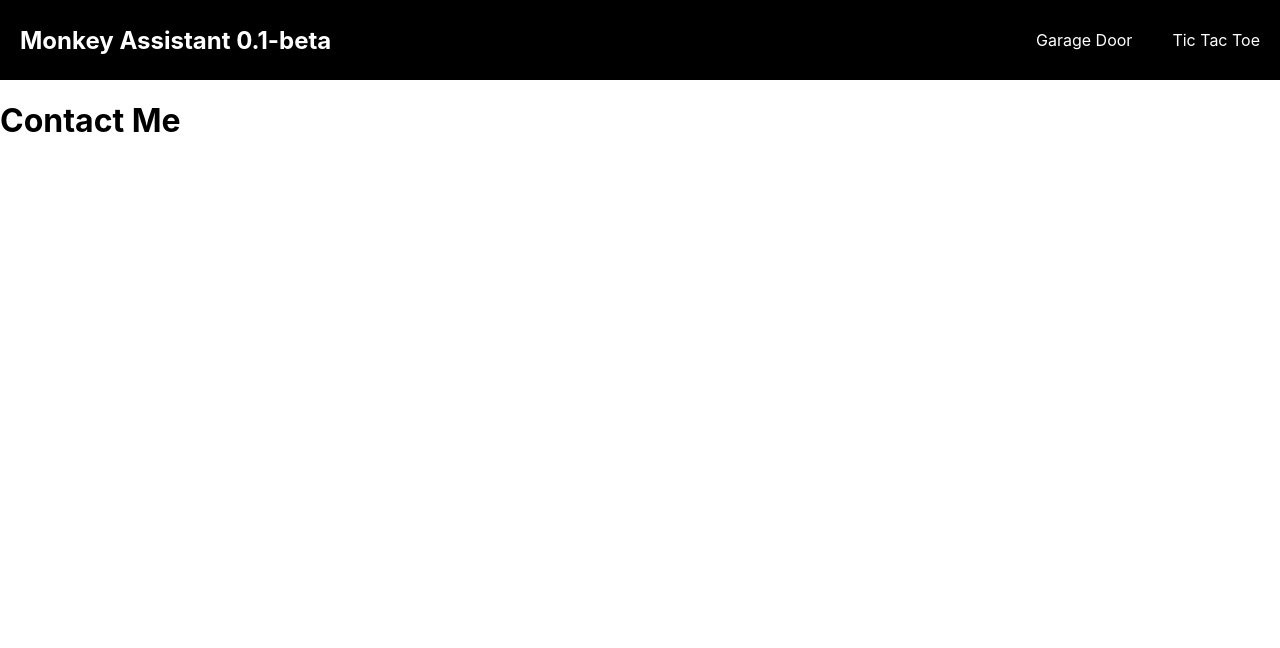
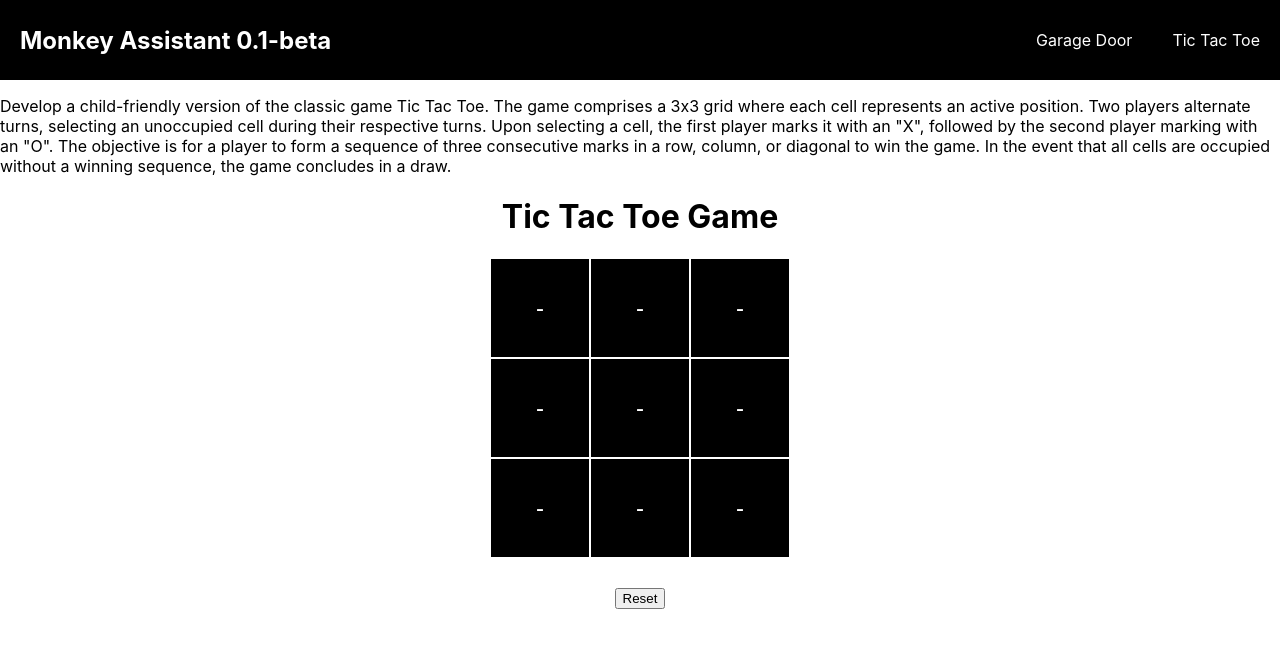
Before and after one commit to veniwotwot/monkey-questions, a React (Create React App) app in the folder my-app/: page /tictactoe in a window 1280 px wide. Shown: the top 648 px of the page. Built offline with nearby package versions, Linux system fonts and the light colour scheme.

Commit message:
feat: functioning game

```diff
--- /dev/null
+++ b/my-app/src/components/Tile.jsx
@@ -0,0 +1,12 @@
+export const Tile = ({ number, press }) => {
+
+    const backgroundColor = number === 0 ? 'black' : number === 1 ? 'blue' : 'green';
+
+    return (
+        <button onClick={press}
+            style={{ width: '100px', fontSize:"24px", height: '100px', backgroundColor: backgroundColor,
+            color: 'white', border:"1px solid white"}}>
+            {number === 1 ? 'X' : number === 2 ? 'O' : '-'}
+        </button>
+    );
+  };
--- a/my-app/src/components/index.js
+++ b/my-app/src/components/index.js
@@ -1,2 +1,3 @@
 export * from './Counter';
 export * from './Square';
+export * from './Tile';
--- a/my-app/src/pages/TicTacToe.js
+++ b/my-app/src/pages/TicTacToe.js
@@ -1,7 +1,75 @@
-import {useState} from 'react';
+import {useState, useEffect} from 'react';
+import { Tile } from '../components';
 
 const TicTacToe = () => {
-    return <h1>Contact Me</h1>;
+  const [boardState, setBoardState] = useState(new Array(9).fill(0));
+  const [playerTurn, setPlayerTurn] = useState(1);
+  const [winner, setWinner] = useState(0);
+
+  const makeMove = (pos) => {
+    if(boardState[pos] === 0 && winner === 0) {
+      const newBoard = [...boardState];
+      newBoard[pos] = playerTurn;
+      setPlayerTurn(playerTurn === 1 ? 2 : 1);
+      setBoardState(newBoard);
+    }
+  }
+
+  const reset = () => {
+    setBoardState(new Array(9).fill(0));
+    setPlayerTurn(1);
+    setWinner(0);
+  }
+
+  const checkWinner = () => {
+    const winningCombinations = [
+        [0, 1, 2], [3, 4, 5], [6, 7, 8],
+        [0, 3, 6], [1, 4, 7], [2, 5, 8],
+        [0, 4, 8], [2, 4, 6]
+    ];
+
+    for (const [a, b, c] of winningCombinations) {
+        if (boardState[a] !== 0 &&
+            boardState[a] === boardState[b] &&
+            boardState[a] === boardState[c]) {
+            setWinner(boardState[a]);
+            return;
+        }
+    }
+};
+
+  useEffect(() => {
+    checkWinner();
+}, [boardState]);
+
+  return (
+    <div>
+      <p>Develop a child-friendly version of the classic game Tic Tac Toe.
+        The game comprises a 3x3 grid where each cell represents an active position.
+        Two players alternate turns, selecting an unoccupied cell during their
+        respective turns. Upon selecting a cell, the first player marks it with
+        an "X", followed by the second player marking with an "O". The objective
+        is for a player to form a sequence of three consecutive marks in a row,
+        column, or diagonal to win the game. In the event that all cells are occupied
+        without a winning sequence, the game concludes in a draw.
+      </p>
+
+      <div style={{ width: "100%", textAlign: "center" }}>
+        <h1>Tic Tac Toe Game</h1>
+        <div style={{ maxWidth: "1000px", margin: "0 auto" }}>
+          <div style={{ display: "flex", justifyContent: "center" }}>
+            <div style={{ width: "300px" }}>
+              {boardState.map((value, i) => (
+                <Tile key={i} number={value} press={() => { makeMove(i) }} />
+              ))}
+            </div>
+          </div>
+          <button style={{ marginTop: "30px" }} onClick={reset}>Reset</button>
+          {winner !== 0 && <h1>The winner is {winner === 1 ? "Player One (X)" : "Player Two (O)"}</h1>}
+        </div>
+      </div>
+    </div>
+  );
   };
 
   export default TicTacToe;
```
